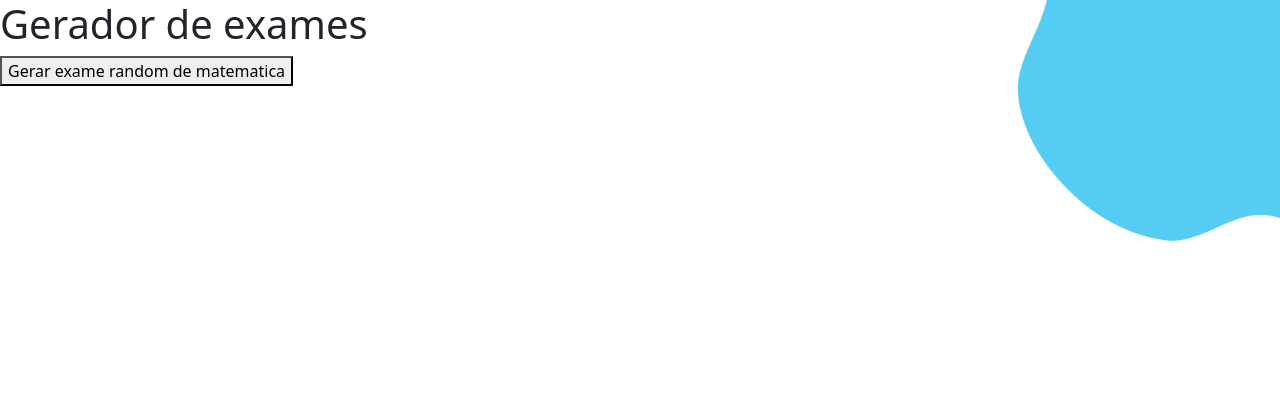
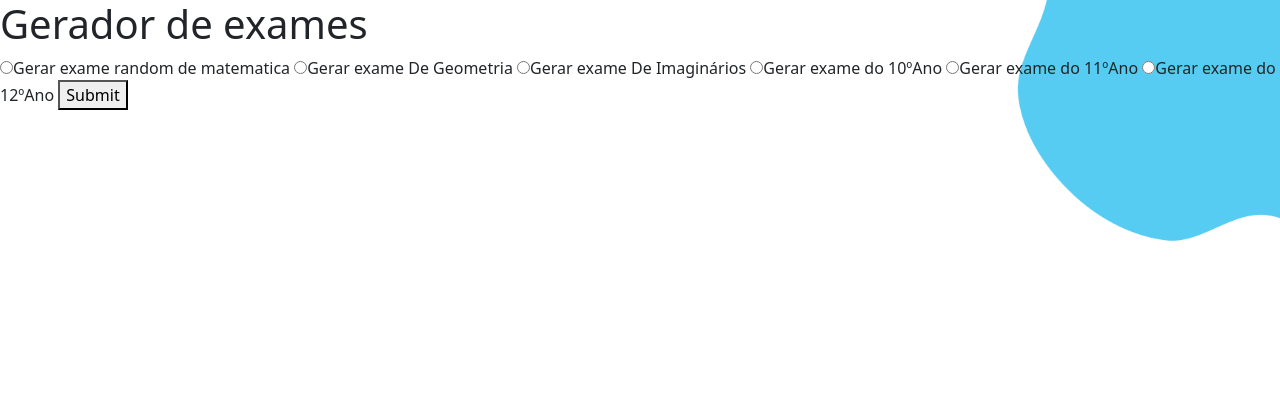
Before and after one commit to HackerSchool/Arquimedia, a Django app: page /exame/gerador/ in a window 1280 px wide. Shown: the top 420 px of the page. Run offline with Django 3.2, Linux system fonts and the light colour scheme; the visitor is signed in with stand-in values (Sample User, id 1).

Commit message:
Other Exam Selection Where Added, BUG when selecting SubSubject and Cile optimization might be a good Idea

```diff
--- a/HSaoQuadrado/settings.py
+++ b/HSaoQuadrado/settings.py
@@ -138,3 +138,5 @@ STATICFILES_DIRS = (
 # Login and logout redirect
 LOGIN_REDIRECT_URL = '/'
 LOGOUT_REDIRECT_URL = '/'
+#Login Path for Login required Decorators
+LOGIN_URL = '^login/$'
--- a/exams/templates/generate.html
+++ b/exams/templates/generate.html
@@ -10,9 +10,13 @@
 
     <form method="POST">
         {% csrf_token %}
-
-        <button>Gerar exame random de matematica</button>
-
+        <input type='radio' name="Exam Selection" value="Random" >Gerar exame random de matematica
+        <input type='radio' name="Exam Selection" value="Geometria">Gerar exame De Geometria
+        <input type='radio' name="Exam Selection" value="Imaginários">Gerar exame De Imaginários
+        <input type='radio' name="Exam Selection" value="10º">Gerar exame do 10ºAno
+        <input type='radio' name="Exam Selection" value="11º">Gerar exame do 11ºAno
+        <input type='radio' name="Exam Selection" value="12º">Gerar exame do 12ºAno
+        <button type="submit">Submit</button>
     </form>
 
 {% endblock %}
--- a/exams/views.py
+++ b/exams/views.py
@@ -83,25 +83,133 @@ def exam_id_render(request, id):
 
 @login_required
 def generate_exam(request):
-    print(request.user)
     if (request.method == "POST"):
+        for keys, values in request.POST.items():
+            print(values)
+            if keys in ["csrfmiddlewaretoken"]:
+                continue
 
-        questions = Question.objects.filter(subject=MATH).all()
-        questionsExam = []
+            if (values=="Random"): ###Ciclo Exame Random #####Else if'?
 
-        for i in range(10):
-            choice = questions[random.randint(0, len(questions) - 1)]
-            while choice in questionsExam:
-                choice = questions[random.randint(0, len(questions) - 1)]
+                questions = Question.objects.filter(subject=MATH).all()
+                questionsExam = []
 
-            questionsExam.append(choice)
+                for i in range(1):
+                    choice = questions[random.randint(0, len(questions) - 1)]
+                    while choice in questionsExam:
 
-        exame = Exam.objects.create()
+                        choice = questions[random.randint(0, len(questions) - 1)]
 
-        for question in questionsExam:
-            exame.questions.add(question)
+                    questionsExam.append(choice)
 
-        return redirect("http://localhost:8000/exame/{}/render".format(exame.id))
+                exame = Exam.objects.create()
+
+                for question in questionsExam:
+                    exame.questions.add(question)
+
+                return redirect("http://localhost:8000/exame/{}/render".format(exame.id))
+
+            if (values=="Imaginários"): ###Ciclo Exame de Imaginários
+
+
+                questions = Question.objects.filter(subsubject=IMAGINARY).all()
+                questionsExam = []
+
+                for i in range(1): # how many Questions are displayed
+                    choice = questions[random.randint(0, len(questions) - 1)]
+                    while choice in questionsExam:
+
+                        choice = questions[random.randint(0, len(questions) - 1)]
+
+                    questionsExam.append(choice)
+
+                exame = Exam.objects.create()
+
+                for question in questionsExam:
+                    exame.questions.add(question)
+
+                return redirect("http://localhost:8000/exame/{}/render".format(exame.id))
+
+            if (values=="Geometria"): ###Ciclo Exame de geometria
+                questions = Question.objects.filter(subsubject=GEOMETRY).all()
+                questionsExam = []
+
+                for i in range(1):
+                    choice = questions[random.randint(0, len(questions) - 1)]
+                    while choice in questionsExam:
+
+                        choice = questions[random.randint(0, len(questions) - 1)]
+
+                    questionsExam.append(choice)
+
+                exame = Exam.objects.create()
+
+                for question in questionsExam:
+                    exame.questions.add(question)
+
+                return redirect("http://localhost:8000/exame/{}/render".format(exame.id))
+
+            if (values=="10º"): ###Ciclo Exame de 10ºAno
+
+                questions = Question.objects.filter(year=10).all()
+                questionsExam = []
+
+                for i in range(1):
+                    choice = questions[random.randint(0, len(questions) - 1)]
+                    while choice in questionsExam:
+
+                        choice = questions[random.randint(0, len(questions) - 1)]
+
+                    questionsExam.append(choice)
+
+                exame = Exam.objects.create()
+
+                for question in questionsExam:
+                    exame.questions.add(question)
+
+                return redirect("http://localhost:8000/exame/{}/render".format(exame.id))
+
+            if (values=="11º"): ###Ciclo Exame de 11ºAno
+
+                questions = Question.objects.filter(year=11).all()
+                questionsExam = []
+
+                for i in range(1):
+                    choice = questions[random.randint(0, len(questions) - 1)]
+                    while choice in questionsExam:
+
+                        choice = questions[random.randint(0, len(questions) - 1)]
+
+                    questionsExam.append(choice)
+
+                exame = Exam.objects.create()
+
+                for question in questionsExam:
+                    exame.questions.add(question)
+
+                return redirect("http://localhost:8000/exame/{}/render".format(exame.id))
+
+            if (values=="12º"):###Ciclo Exame de 12ºAno
+
+                questions = Question.objects.filter(year=12).all()
+                questionsExam = []
+
+                for i in range(1):
+                    choice = questions[random.randint(0, len(questions) - 1)]
+                    while choice in questionsExam:
+
+                        choice = questions[random.randint(0, len(questions) - 1)]
+
+                    questionsExam.append(choice)
+
+                exame = Exam.objects.create()
+
+                for question in questionsExam:
+                    exame.questions.add(question)
+
+                return redirect("http://localhost:8000/exame/{}/render".format(exame.id))
+
+
 
     context = {}
 
```
